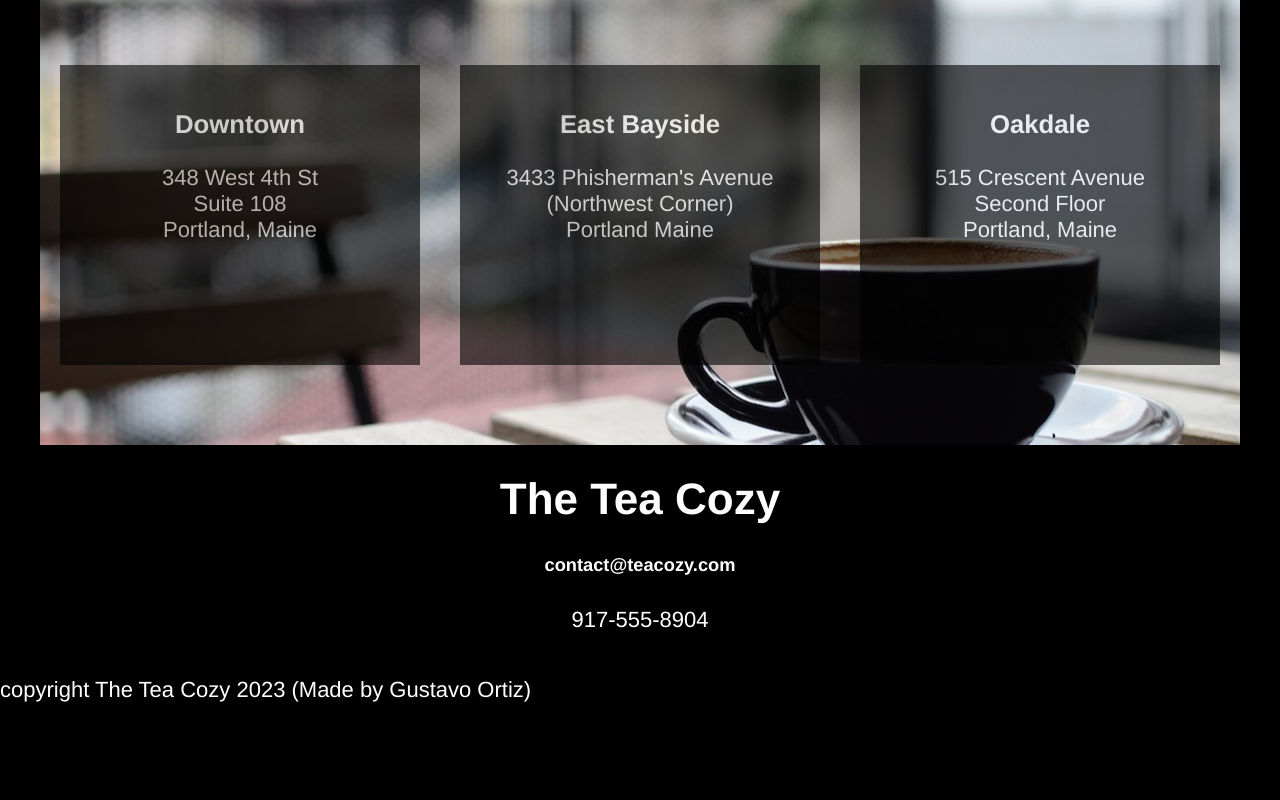
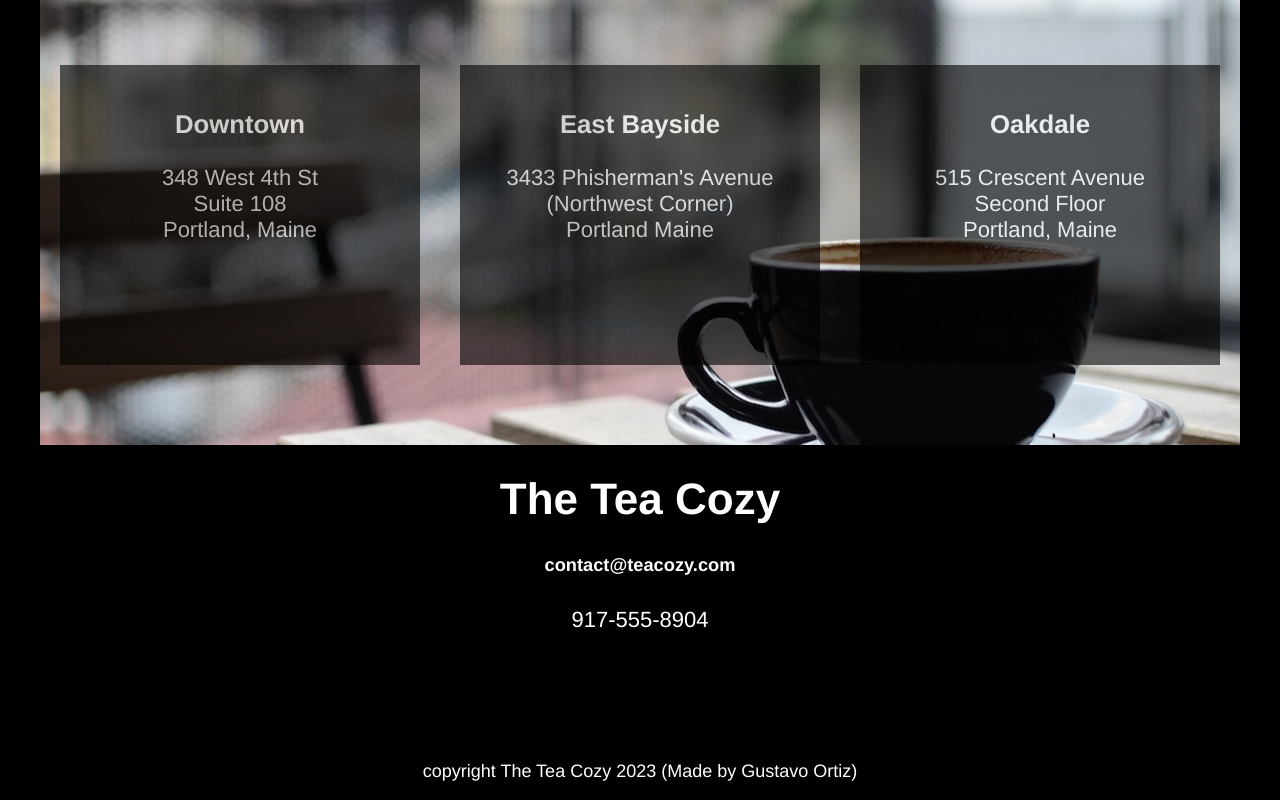
Before and after one commit to euortiz/tea_shop, a plain HTML site: page index.html in a window 1280 px wide. Shown: the part 1705-2505 px from the top of the page. Before the commit the page ends 2430 px from the top, so only its background shows below. Drawn offline with Linux system fonts and the light colour scheme.

Commit message:
"new changes"

```diff
--- a/style.css
+++ b/style.css
@@ -23,22 +23,27 @@ header img {
   height: 50px;
   float: left;
   padding-left: 10px;
-
+  margin: 10px;
 }
 
 nav li {
   display: inline-flex;
   font-size: medium;
-  margin-right: 10px;
+  margin-right: 40px;
 }
 
 a {
   color: seashell;
+  text-decoration: none;
+  padding: 10px;
 }
 
 a:hover {
-  color: rgb(64, 108, 252);
+  color: rgb(0, 0, 0);
   text-decoration: none;
+  background-color: white;
+  border-radius: 50px;
+  padding: 10px;
 }
 
 a:active{
@@ -113,7 +118,15 @@ figcaption {
   font-weight: bold;
 }
 
+
+footer p {
+  font-size: 18px;
+}
 footer {
-  float: left;
-  margin-left:
+  position: relative;
+  left: 0;
+  bottom: 0;
+  width: 100%;
+  text-align: center;
+  margin-top: 10%;
 }
```
